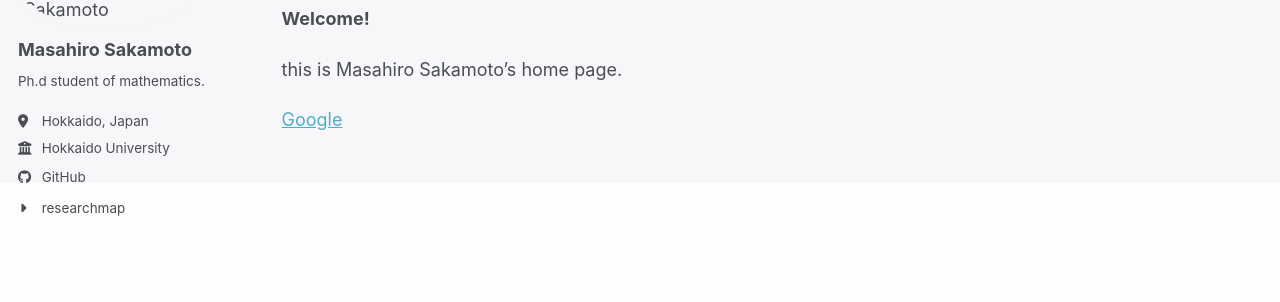
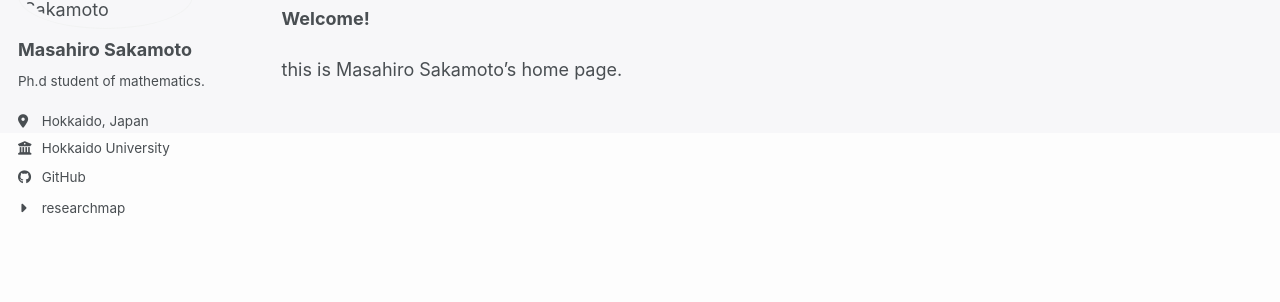
Before and after one commit to masa-moto/masa-moto.github.io, a Jekyll site: the page built from _pages/about.md, in a window 1280 px wide. Shown: the part 136-438 px from the top of the page. Built offline with Jekyll 4.4.1, drawn with Linux system fonts in a browser that asks for light colours; a script bundle is joined from its source files by our own code; library files that are not in the unit come from our copies.

Commit message:
add: add some files

```diff
--- a/_pages/about.md
+++ b/_pages/about.md
@@ -10,5 +10,3 @@ redirect_from:
 **Welcome!**
 
 this is Masahiro Sakamoto's home page.
-
-[Google](https://www.google.com)
```
